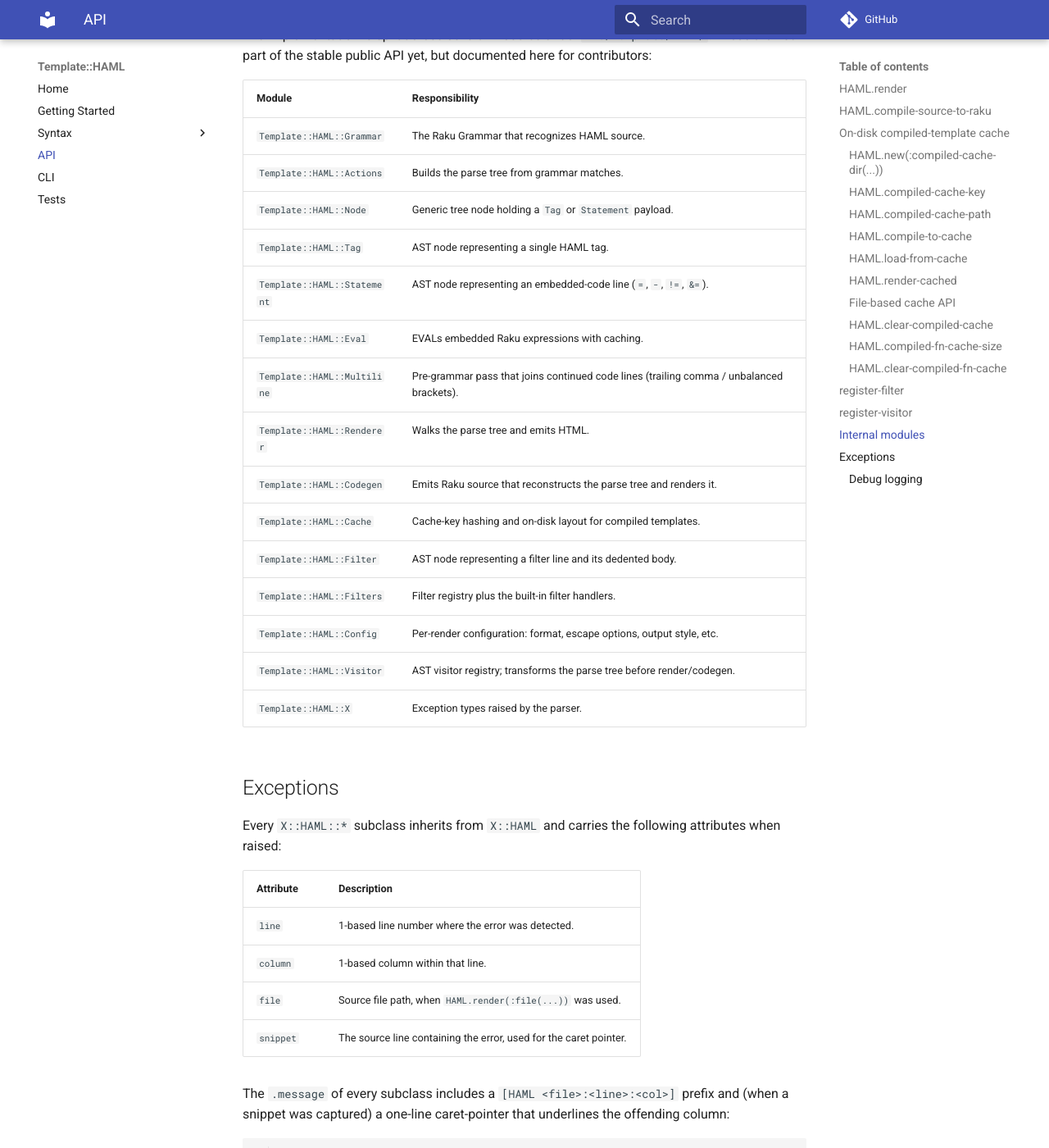
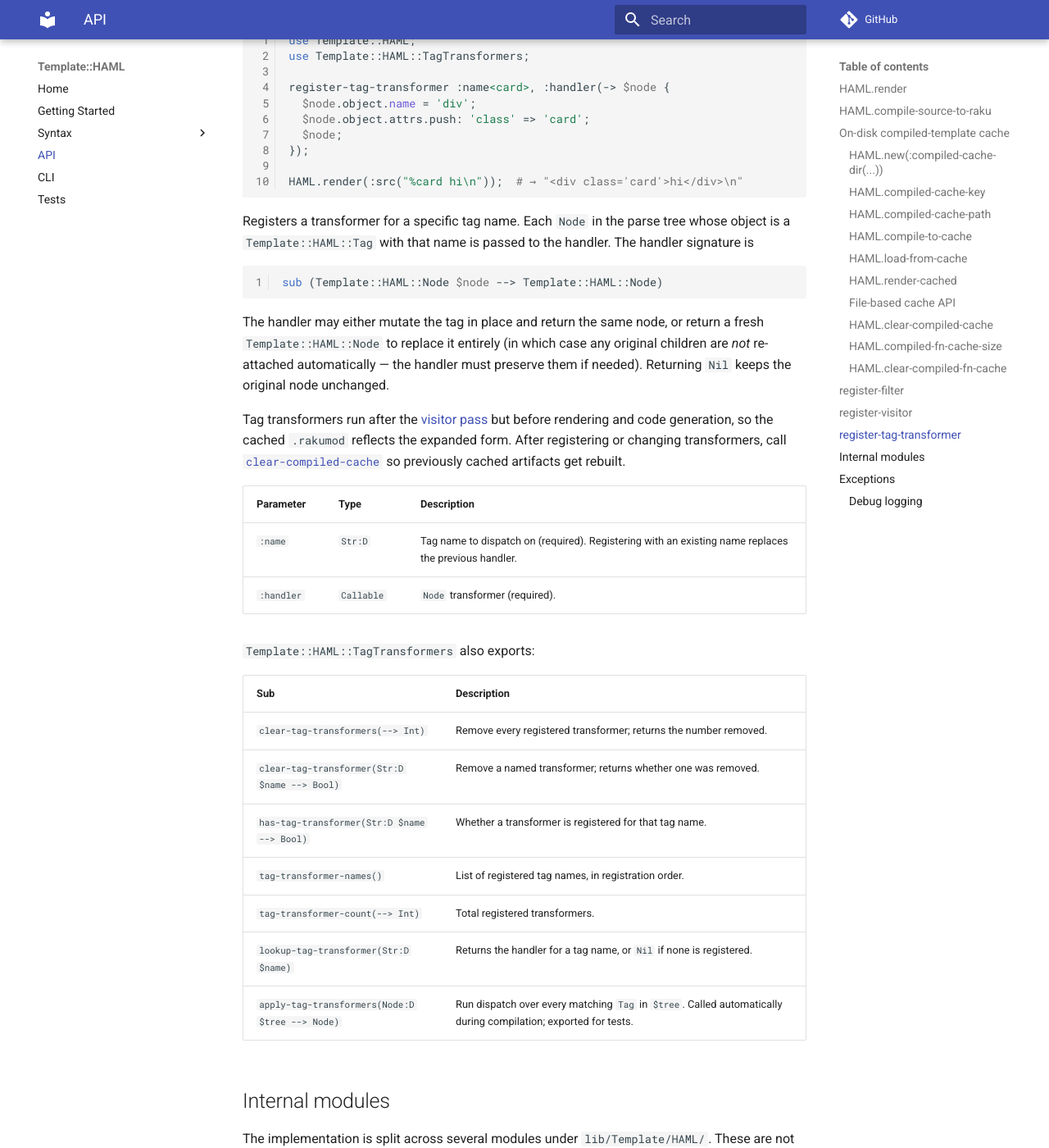
Before and after one commit to gdonald/Template-HAML, an MkDocs documentation site: the page built from docs-src/docs/api.md, in a window 1280 px wide and 1400 px high, scrolled down 7200 px. Shown: the whole window at 82% size. Built offline with MkDocs 1.6.1 and Material for MkDocs 9.7.7, drawn with Linux system fonts in a browser that asks for light colours; comment, search, counter and statistics services are not loaded; some of the changed text lies outside the part shown.

Commit message:
Add tag transformer registry

````diff
--- a/META6.json
+++ b/META6.json
@@ -32,6 +32,7 @@
     "Template::HAML::Renderer": "lib/Template/HAML/Renderer.rakumod",
     "Template::HAML::Statement": "lib/Template/HAML/Statement.rakumod",
     "Template::HAML::Tag": "lib/Template/HAML/Tag.rakumod",
+    "Template::HAML::TagTransformers": "lib/Template/HAML/TagTransformers.rakumod",
     "Template::HAML::ViewContext": "lib/Template/HAML/ViewContext.rakumod",
     "Template::HAML::Visitor": "lib/Template/HAML/Visitor.rakumod",
     "Template::HAML::X": "lib/Template/HAML/X.rakumod"
--- a/docs-src/docs/api.md
+++ b/docs-src/docs/api.md
@@ -312,6 +312,58 @@ After registering or changing visitors, call
 [`clear-compiled-cache`](#hamlclear-compiled-cache) so previously cached
 artifacts get rebuilt with the new pipeline.
 
+## `register-tag-transformer`
+
+```raku
+use Template::HAML;
+use Template::HAML::TagTransformers;
+
+register-tag-transformer :name<card>, :handler(-> $node {
+  $node.object.name = 'div';
+  $node.object.attrs.push: 'class' => 'card';
+  $node;
+});
+
+HAML.render(:src("%card hi\n"));  # → "<div class='card'>hi</div>\n"
+```
+
+Registers a transformer for a specific tag name. Each `Node` in the parse
+tree whose object is a `Template::HAML::Tag` with that name is passed to
+the handler. The handler signature is
+
+```raku
+sub (Template::HAML::Node $node --> Template::HAML::Node)
+```
+
+The handler may either mutate the tag in place and return the same node,
+or return a fresh `Template::HAML::Node` to replace it entirely (in which
+case any original children are *not* re-attached automatically — the
+handler must preserve them if needed). Returning `Nil` keeps the original
+node unchanged.
+
+Tag transformers run after the [visitor pass](#register-visitor) but before
+rendering and code generation, so the cached `.rakumod` reflects the
+expanded form. After registering or changing transformers, call
+[`clear-compiled-cache`](#hamlclear-compiled-cache) so previously cached
+artifacts get rebuilt.
+
+| Parameter   | Type      | Description                                                  |
+|-------------|-----------|--------------------------------------------------------------|
+| `:name`     | `Str:D`   | Tag name to dispatch on (required). Registering with an existing name replaces the previous handler. |
+| `:handler`  | `Callable`| `Node` transformer (required).                              |
+
+`Template::HAML::TagTransformers` also exports:
+
+| Sub                                          | Description                                                              |
+|----------------------------------------------|--------------------------------------------------------------------------|
+| `clear-tag-transformers(--> Int)`            | Remove every registered transformer; returns the number removed.        |
+| `clear-tag-transformer(Str:D $name --> Bool)`| Remove a named transformer; returns whether one was removed.            |
+| `has-tag-transformer(Str:D $name --> Bool)`  | Whether a transformer is registered for that tag name.                  |
+| `tag-transformer-names()`                    | List of registered tag names, in registration order.                    |
+| `tag-transformer-count(--> Int)`             | Total registered transformers.                                          |
+| `lookup-tag-transformer(Str:D $name)`        | Returns the handler for a tag name, or `Nil` if none is registered.     |
+| `apply-tag-transformers(Node:D $tree --> Node)` | Run dispatch over every matching `Tag` in `$tree`. Called automatically during compilation; exported for tests. |
+
 ## Internal modules
 
 The implementation is split across several modules under `lib/Template/HAML/`. These are not part of the stable public API yet, but documented here for contributors:
@@ -332,6 +384,7 @@ The implementation is split across several modules under `lib/Template/HAML/`. T
 | `Template::HAML::Filters`    | Filter registry plus the built-in filter handlers.            |
 | `Template::HAML::Config`     | Per-render configuration: format, escape options, output style, etc. |
 | `Template::HAML::Visitor`    | AST visitor registry; transforms the parse tree before render/codegen. |
+| `Template::HAML::TagTransformers` | Per-tag-name transformer registry; rewrites individual tags before render/codegen. |
 | `Template::HAML::X`          | Exception types raised by the parser.                         |
 
 ## Exceptions
````
Also changed, not shown: 3 other files.
